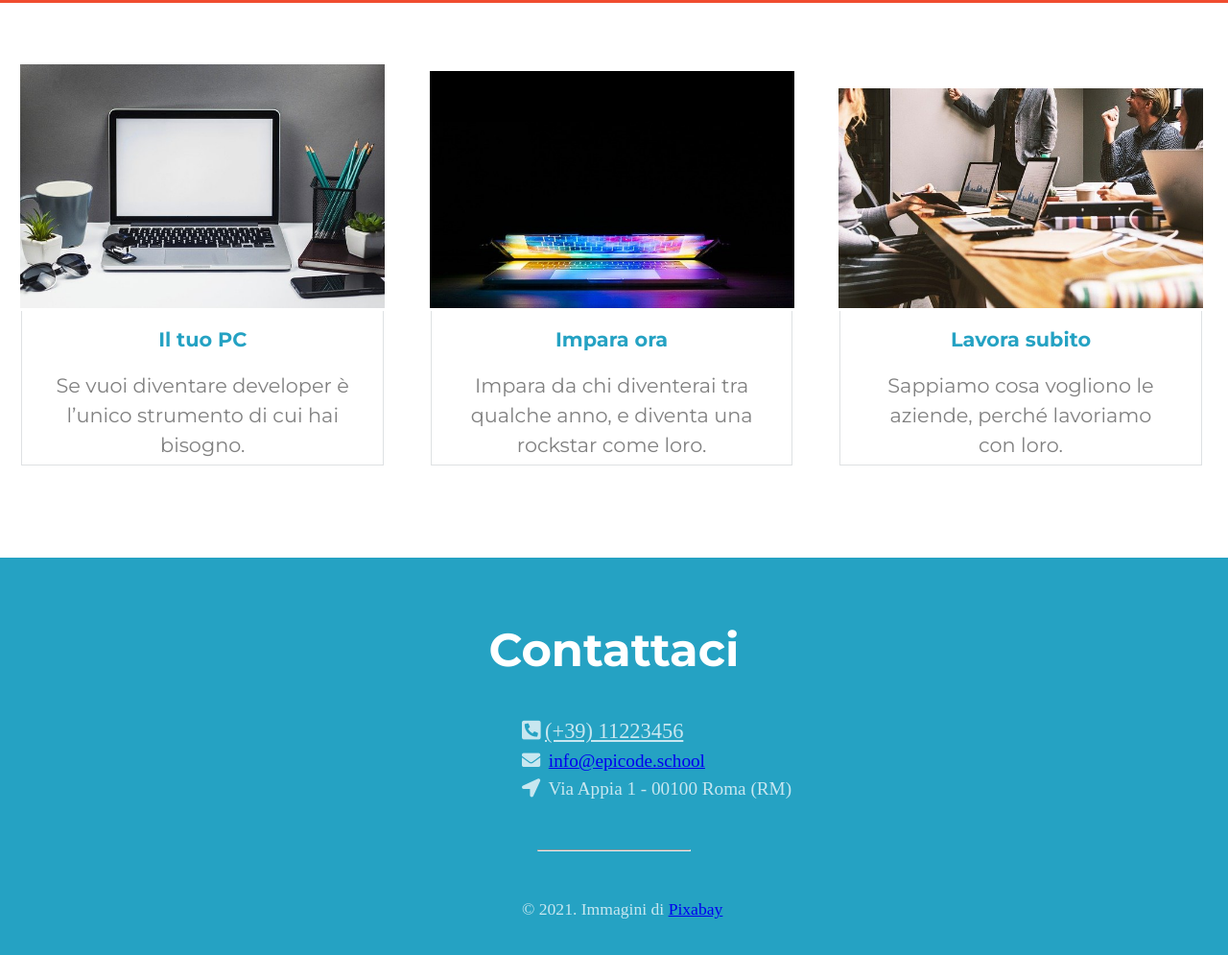
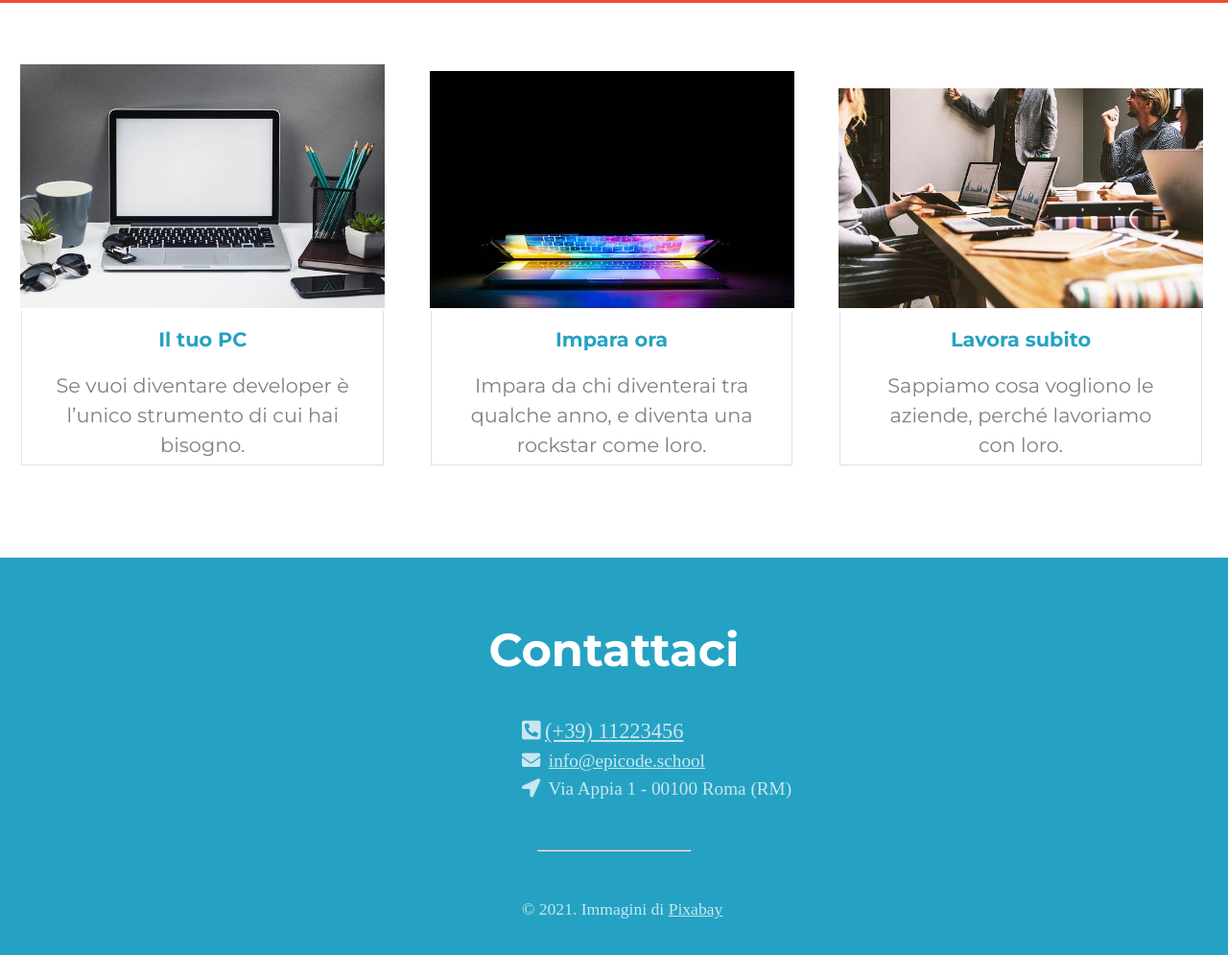
Before and after one commit to SarahGua/ESERC.-SETT.-U1W1, a plain HTML site: page LAPTOP/index.html in a window 1280 px wide. Shown: the part 2010-3005 px from the top of the page at 96% size. Drawn offline with nearby package versions, Linux system fonts and the light colour scheme.

Commit message:
change color foot

```diff
--- a/LAPTOP/assets/style.css
+++ b/LAPTOP/assets/style.css
@@ -210,3 +210,7 @@ hr{
     padding-left: 35%;
     padding-right: 35%;
 }
+
+a{
+    color: #c8e7f0;
+}
```
